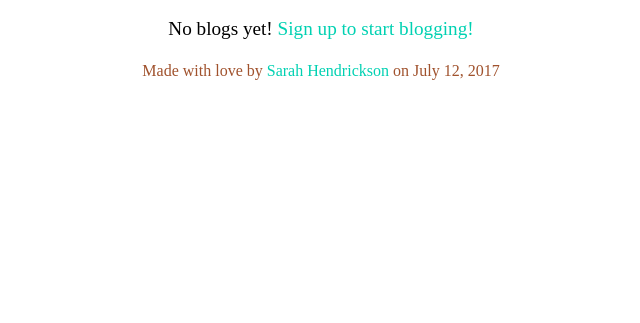
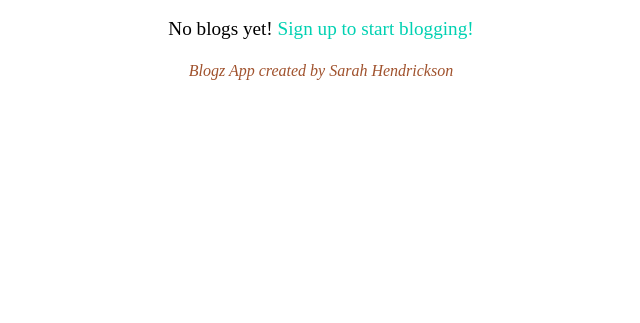
Before and after one commit to hendricksonsarahl/blogz, a Flask app: page / in a window 1280 px wide. Shown: the part 477-800 px from the top of the page, without its empty margins (319-959 px from the left). Run offline with Flask 2, Linux system fonts and the light colour scheme.

Commit message:
Played around with styles, will finalize later

```diff
--- a/static/style.css
+++ b/static/style.css
@@ -21,6 +21,10 @@ a:hover {
   color: palevioletred
 }
 
+footer, a:hover {
+  color: palevioletred
+}
+
 #wrapper {
   display: flex;
   align-items: center;
@@ -34,6 +38,7 @@ h2 {
 
 h4 {
   font-weight: lighter;
+  font-style: italic;
   text-align: center;
   color: sienna;
 }
@@ -117,3 +122,9 @@ textarea {
   display:block;
   margin:1em 0;
 }
+
+img {
+  position: center;
+  size: 50%;
+
+}
--- a/templates/base.html
+++ b/templates/base.html
@@ -44,11 +44,7 @@
     {% endblock %}
     </section>
     <footer>
-        <div>
-            <h4>
-                Made with love by <a href="https://twitter.com/thesxesarah" target="_b">Sarah Hendrickson</a> on July 12, 2017
-            </h4>
-        </div>
+        <a href="https://twitter.com/thesxesarah"><h4>Blogz App created by Sarah Hendrickson</h4></a>
     </footer>
 </body>
 </html>
```
